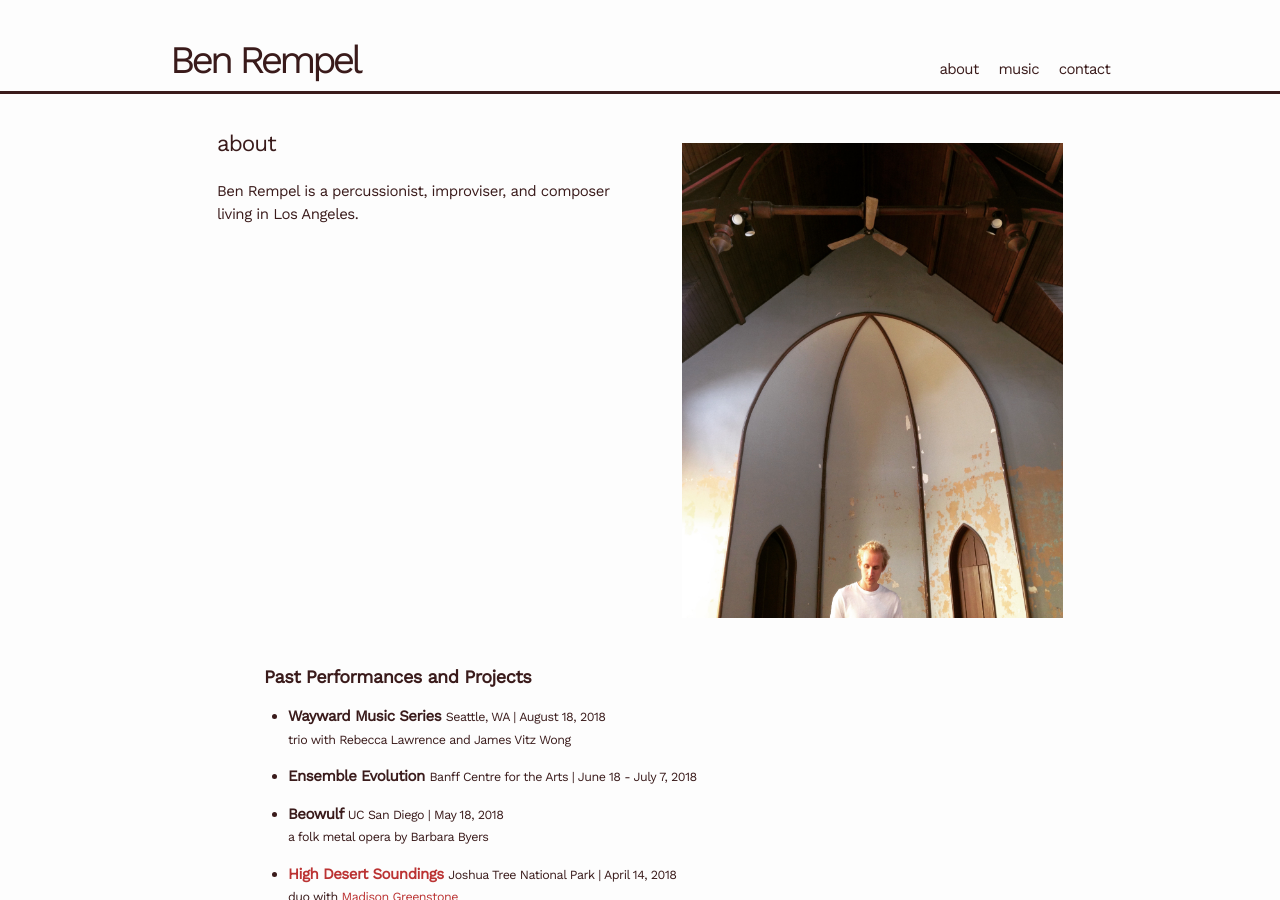
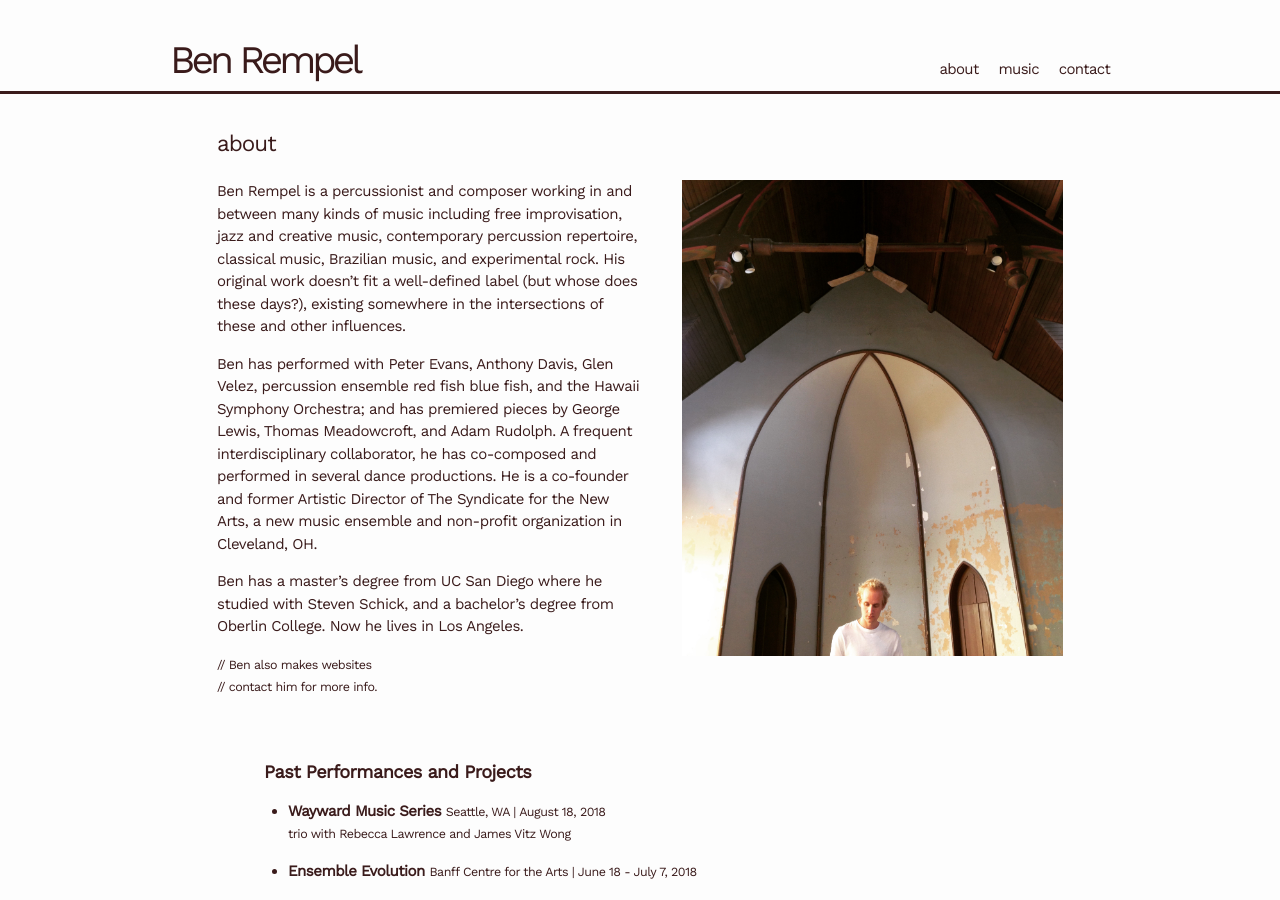
Before and after one commit to benrempel/benrempel.github.io, a Jekyll site: the page built from about.html, in a window 1280 px wide and 900 px high. Built offline with Jekyll 4.4.1, drawn with Linux system fonts in a browser that asks for light colours; some web fonts are replaced.

Commit message:
updated bio

```diff
--- a/about.html
+++ b/about.html
@@ -6,13 +6,26 @@ permalink: /about/
 
 
 <div class="post-content" style="width: 90%; margin: auto; padding-top:2%;">
+  <h1 style="text-align:left;"> about </h1>
+  <br>
   <div class="row" style="width: 100%; margin: auto; max-width: 1200px;">
     <div class="column" style="width: 50%;">
-      <h1 style="text-align:left;"> about </h1>
-      <br>
-      <p style="text-align:left;">
-          Ben Rempel is a percussionist, improviser, and composer
-          living in Los Angeles.
+
+
+      <p>
+          Ben Rempel is a percussionist and composer working in and between many kinds of music including free improvisation, jazz and creative music, contemporary percussion repertoire, classical music, Brazilian music, and experimental rock. His original work doesn’t fit a well-defined label (but whose does these days?), existing somewhere in the intersections of these and other influences.
+      </p>
+      <p>
+          Ben has performed with Peter Evans, Anthony Davis, Glen Velez, percussion ensemble red fish blue fish, and the Hawaii Symphony Orchestra; and has premiered pieces by George Lewis, Thomas Meadowcroft, and Adam Rudolph. A frequent interdisciplinary collaborator, he has co-composed and performed in several dance productions. He is a co-founder and former Artistic Director of The Syndicate for the New Arts, a new music ensemble and non-profit organization in Cleveland, OH.
+      </p>
+      <p>
+          Ben has a master’s degree from UC San Diego where he studied with Steven Schick, and a bachelor’s degree from Oberlin College. Now he lives in Los Angeles.
+      </p>
+      <p>
+        <small>
+        // Ben also makes websites<br>
+        // contact him for more info.
+      </small>
       </p>
     </div>
 
```
Also changed, not shown: music.html (+0 -41 lines).
